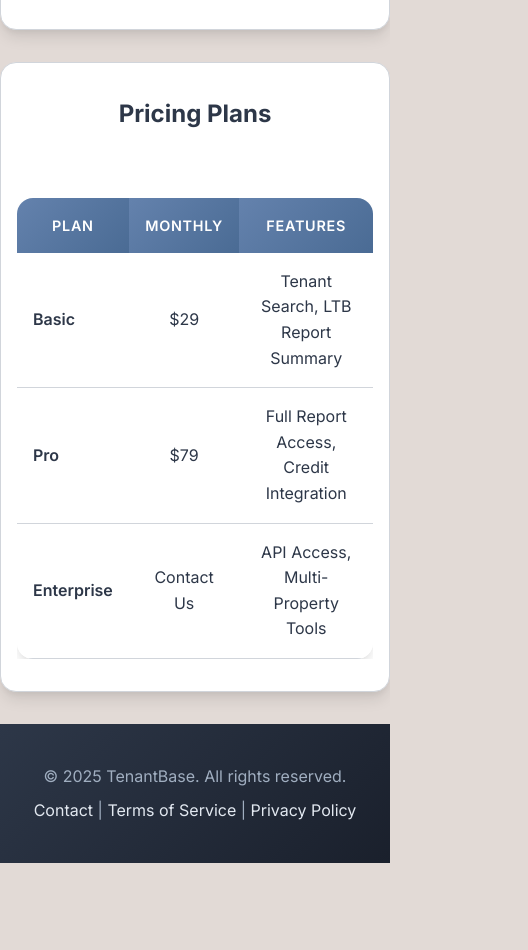
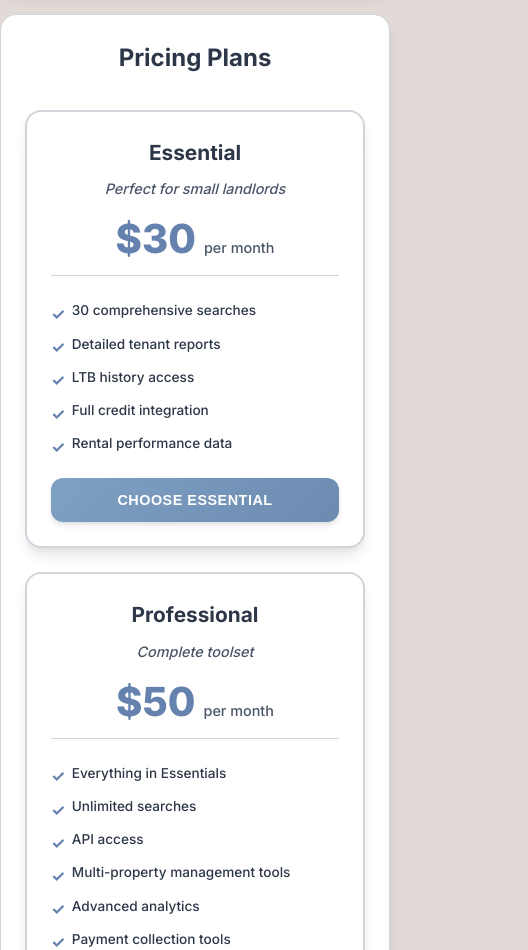
Before and after one commit to nlai86/TenantBase, a plain HTML site: page index.html in a window 390 px wide. Shown: the part 2051-3001 px from the top of the page, 528 px wide, since content can reach past the window. Before the commit the page ends 2914 px from the top, so only its background shows below. Drawn offline with Linux system fonts and the light colour scheme.

Commit message:
re-did pricing tiers

```diff
--- a/index.html
+++ b/index.html
@@ -112,32 +112,49 @@
     <section class="section highlight" id="pricing">
       <h2>Pricing Plans</h2>
       <div class="pricing">
-        <table>
-          <thead>
-            <tr>
-              <th>Plan</th>
-              <th>Monthly</th>
-              <th>Features</th>
-            </tr>
-          </thead>
-          <tbody>
-            <tr>
-              <td>Basic</td>
-              <td>$29</td>
-              <td>Tenant Search, LTB Report Summary</td>
-            </tr>
-            <tr>
-              <td>Pro</td>
-              <td>$79</td>
-              <td>Full Report Access, Credit Integration</td>
-            </tr>
-            <tr>
-              <td>Enterprise</td>
-              <td>Contact Us</td>
-              <td>API Access, Multi-Property Tools</td>
-            </tr>
-          </tbody>
-        </table>
+        <div class="pricing-cards">
+          <div class="pricing-card">
+            <div class="plan-header">
+              <h3>Essential</h3>
+              <p class="plan-description">Perfect for small landlords</p>
+              <div class="plan-price">
+                <span class="price">$30</span>
+                <span class="period">per month</span>
+              </div>
+            </div>
+            <div class="plan-features">
+              <ul>
+                <li>30 comprehensive searches</li>
+                <li>Detailed tenant reports</li>
+                <li>LTB history access</li>
+                <li>Full credit integration</li>
+                <li>Rental performance data</li>
+              </ul>
+            </div>
+            <button class="plan-button">Choose Essential</button>
+          </div>
+          <div class="pricing-card popular">
+            <div class="plan-header">
+              <h3>Professional</h3>
+              <p class="plan-description">Complete toolset</p>
+              <div class="plan-price">
+                <span class="price">$50</span>
+                <span class="period">per month</span>
+              </div>
+            </div>
+            <div class="plan-features">
+              <ul>
+                <li>Everything in Essentials</li>
+                <li>Unlimited searches</li>
+                <li>API access</li>
+                <li>Multi-property management tools</li>
+                <li>Advanced analytics</li>
+                <li>Payment collection tools</li>
+              </ul>
+            </div>
+            <button class="plan-button primary">Choose Professional</button>
+          </div>
+        </div>
       </div>
     </section>
   </main>
--- a/styles.css
+++ b/styles.css
@@ -331,7 +331,6 @@
   box-shadow: var(--shadow-xl);
 }
 
-/* Update hero buttons to center the single button */
 .hero-buttons {
   display: flex;
   gap: 1rem;
@@ -339,7 +338,6 @@
   flex-wrap: wrap;
 }
 
-/* Make sample report button match the search button style but secondary */
 .hero .secondary {
   background: linear-gradient(135deg, var(--accent) 0%, var(--accent-dark) 100%);
   color: white;
@@ -430,10 +428,14 @@
   border: 1px solid var(--border);
   border-radius: var(--card-radius);
   box-shadow: var(--shadow-lg);
-  margin: 2rem clamp(1rem, 4vw, 2rem);
+  margin: 1.5rem clamp(1rem, 4vw, 2rem);
   max-width: 1200px;
   margin-left: auto;
   margin-right: auto;
+}
+
+.section.highlight#pricing {
+  padding: clamp(1.5rem, 4vw, 2.5rem) clamp(1rem, 4vw, 2rem);
 }
 
 .section h2 {
@@ -448,6 +450,10 @@
   transition: var(--transition);
 }
 
+.section#pricing h2 {
+  margin-bottom: 1rem;
+}
+
 .section h2.animate-in {
   opacity: 1;
   transform: translateY(0);
@@ -509,14 +515,190 @@
   box-shadow: var(--shadow-xl);
 }
 
-/* Table Styles */
+/* Pricing Cards Styles */
 .pricing, .comparison {
   max-width: 1000px;
   margin: 0 auto;
-  overflow-x: auto;
-}
-
-table {
+  overflow: visible;
+}
+
+.pricing-cards {
+  display: grid;
+  grid-template-columns: repeat(2, 1fr);
+  gap: 2rem;
+  margin-top: 2rem;
+  max-width: 800px;
+  margin-left: auto;
+  margin-right: auto;
+  padding: 0 1rem;
+}
+
+.pricing-card {
+  background: white;
+  border-radius: var(--card-radius);
+  padding: 2rem;
+  box-shadow: var(--shadow-lg);
+  border: 2px solid var(--border);
+  transition: var(--transition);
+  position: relative;
+  min-height: 480px;
+  display: flex;
+  flex-direction: column;
+}
+
+.pricing-card.recommended {
+  border-color: var(--primary);
+  transform: scale(1.02);
+  box-shadow: var(--shadow-xl);
+}
+
+.pricing-card.recommended::before {
+  content: '';
+  position: absolute;
+  top: 0;
+  left: 0;
+  right: 0;
+  height: 4px;
+  background: linear-gradient(90deg, var(--primary), var(--accent));
+}
+
+.pricing-card:hover {
+  transform: translateY(-3px);
+  box-shadow: var(--shadow-xl);
+}
+
+.pricing-card.recommended:hover {
+  transform: scale(1.02) translateY(-3px);
+}
+
+.plan-header {
+  text-align: center;
+  margin-bottom: 2rem;
+  padding-bottom: 1.5rem;
+  border-bottom: 1px solid var(--border);
+}
+
+.plan-header h3 {
+  font-size: 1.4rem;
+  font-weight: 700;
+  margin: 0 0 0.5rem 0;
+  color: var(--text-primary);
+}
+
+.plan-description {
+  color: var(--text-secondary);
+  margin: 0 0 1.2rem 0;
+  font-style: italic;
+  font-size: 0.95rem;
+  font-weight: 500;
+}
+
+.plan-price {
+  display: flex;
+  align-items: baseline;
+  justify-content: center;
+  gap: 0.5rem;
+}
+
+.price {
+  font-size: 2.8rem;
+  font-weight: 800;
+  color: var(--primary);
+  line-height: 1;
+}
+
+.period {
+  font-size: 1rem;
+  color: var(--text-secondary);
+  font-weight: 500;
+}
+
+.plan-features {
+  margin-bottom: 2rem;
+  flex-grow: 1;
+  display: flex;
+  flex-direction: column;
+  justify-content: flex-start;
+}
+
+.plan-features ul {
+  list-style: none;
+  padding: 0;
+  margin: 0;
+  display: flex;
+  flex-direction: column;
+  gap: 0.8rem;
+  flex-grow: 1;
+}
+
+.plan-features li {
+  display: flex;
+  align-items: flex-start;
+  font-size: 0.9rem;
+  color: var(--text-primary);
+  position: relative;
+  padding-left: 1.5rem;
+  line-height: 1.5;
+  font-weight: 500;
+}
+
+.plan-features li::before {
+  content: '✓';
+  position: absolute;
+  left: 0;
+  top: 0.1rem;
+  color: var(--primary);
+  font-weight: bold;
+  font-size: 1rem;
+  line-height: 1.5;
+}
+
+.plan-button {
+  width: 100%;
+  background: linear-gradient(135deg, var(--accent) 0%, var(--accent-dark) 100%);
+  color: white;
+  border: none;
+  padding: 0.9rem 1.5rem;
+  border-radius: var(--btn-radius);
+  font-size: 0.9rem;
+  font-weight: 600;
+  cursor: pointer;
+  transition: var(--transition);
+  text-transform: uppercase;
+  letter-spacing: 0.5px;
+  box-shadow: var(--shadow);
+  position: relative;
+  overflow: hidden;
+  margin-top: auto;
+}
+
+.plan-button.primary {
+  background: linear-gradient(135deg, var(--primary) 0%, var(--primary-dark) 100%);
+  box-shadow: var(--shadow-lg);
+}
+
+.plan-button::before {
+  content: '';
+  position: absolute;
+  top: 0;
+  left: -100%;
+  width: 100%;
+  height: 100%;
+  background: linear-gradient(90deg, transparent, rgba(255,255,255,0.2), transparent);
+  transition: left 0.5s;
+}
+
+.plan-button:hover::before {
+  left: 100%;
+}
+
+.plan-button:hover {
+  transform: translateY(-2px);
+  box-shadow: var(--shadow-xl);
+}
+
+/* Comparison Table Styles */
+.comparison table {
   width: 100%;
   border-collapse: separate;
   border-spacing: 0;
@@ -526,7 +708,7 @@
   box-shadow: var(--shadow-lg);
 }
 
-th {
+.comparison th {
   background: linear-gradient(135deg, var(--primary) 0%, var(--primary-dark) 100%);
   color: white;
   padding: 1rem;
@@ -537,7 +719,7 @@
   letter-spacing: 0.05em;
 }
 
-td {
+.comparison td {
   background: white;
   padding: 1rem;
   text-align: center;
@@ -545,14 +727,72 @@
   transition: var(--transition);
 }
 
-tr:hover td {
+.comparison tr:hover td {
   background: #f8fafc;
 }
 
-td:first-child {
+.comparison td:first-child {
   font-weight: 600;
   color: var(--text-primary);
   text-align: left;
+}
+
+/* Mobile Responsive for Pricing */
+@media (max-width: 768px) {
+  .pricing-cards {
+    grid-template-columns: 1fr;
+    gap: 1.5rem;
+    margin-top: 2rem;
+    padding: 0 0.5rem;
+  }
+
+  .pricing-card {
+    padding: 1.5rem;
+    min-height: 420px;
+  }
+
+  .pricing-card.recommended {
+    transform: none;
+  }
+
+  .pricing-card.recommended:hover {
+    transform: translateY(-3px);
+  }
+
+  .plan-header {
+    margin-bottom: 1.5rem;
+    padding-bottom: 1rem;
+  }
+
+  .plan-header h3 {
+    font-size: 1.3rem;
+  }
+
+  .plan-description {
+    font-size: 0.9rem;
+  }
+
+  .price {
+    font-size: 2.5rem;
+  }
+
+  .period {
+    font-size: 0.9rem;
+  }
+
+  .plan-features {
+    margin-bottom: 1.5rem;
+  }
+
+  .plan-features li {
+    font-size: 0.85rem;
+    padding-left: 1.3rem;
+  }
+
+  .plan-button {
+    padding: 0.9rem 1.3rem;
+    font-size: 0.9rem;
+  }
 }
 
 /* Footer */
@@ -578,7 +818,7 @@
   color: var(--primary-light);
 }
 
-/* Modal Styles - Direct solid background approach */
+/* Modal Styles */
 .modal {
   display: none;
   position: fixed;
@@ -587,28 +827,25 @@
   top: 0;
   width: 100vw;
   height: 100vh;
-  background: #1a1a1a; /* Solid background instead of rgba */
+  background: #1a1a1a;
   overflow-y: auto;
   overflow-x: hidden;
-  /* Hide scrollbar while keeping functionality */
-  scrollbar-width: none; /* Firefox */
-  -ms-overflow-style: none; /* Internet Explorer and Edge */
+  scrollbar-width: none;
+  -ms-overflow-style: none;
   scroll-behavior: auto !important;
 }
 
-/* Additional safety background */
 .modal::before {
   content: '';
   position: absolute;
   top: 0;
   left: 0;
   width: 100%;
-  height: 200vh; /* Make it much taller than viewport */
-  background: #1a1a1a; /* Same solid background */
+  height: 200vh;
+  background: #1a1a1a;
   z-index: -1;
 }
 
-/* Hide scrollbar for Webkit browsers */
 .modal::-webkit-scrollbar {
   display: none;
 }
@@ -624,38 +861,31 @@
   box-shadow: var(--shadow-xl);
   animation: modalSlideIn 0.3s cubic-bezier(0.4, 0, 0.2, 1);
   z-index: 1;
-  /* Remove height constraints that might cause issues */
   min-height: auto;
-  /* Hide scrollbar while keeping functionality */
-  scrollbar-width: none; /* Firefox */
-  -ms-overflow-style: none; /* Internet Explorer and Edge */
+  scrollbar-width: none;
+  -ms-overflow-style: none;
   overflow-y: auto;
   overflow-x: hidden;
 }
 
-/* Hide scrollbar for Webkit browsers */
 .modal-content::-webkit-scrollbar,
 .comprehensive-report-modal::-webkit-scrollbar {
   display: none;
 }
 
-/* Comprehensive report modal needs to be much larger */
 .comprehensive-report-modal {
   max-width: 1160px;
   width: calc(100% - 40px);
   margin: 20px auto;
   padding: 0;
   z-index: 1;
-  /* Remove height constraints that might cause issues */
   min-height: auto;
-  /* Hide scrollbar while keeping functionality */
-  scrollbar-width: none; /* Firefox */
-  -ms-overflow-style: none; /* Internet Explorer and Edge */
+  scrollbar-width: none;
+  -ms-overflow-style: none;
   overflow-y: auto;
   overflow-x: hidden;
 }
 
-/* Hide scrollbar for Webkit browsers */
 .comprehensive-report-modal::-webkit-scrollbar {
   display: none;
 }
@@ -689,7 +919,7 @@
   z-index: 100;
   background: rgba(255, 255, 255, 0.9);
   box-shadow: 0 2px 8px rgba(0, 0, 0, 0.1);
-  line-height: 1; /* Ensures proper vertical centering */
+  line-height: 1;
   text-align: center;
 }
 
@@ -804,7 +1034,7 @@
   border-radius: 8px;
   padding: 1rem 1.5rem;
   max-width: 300px;
-  z-index: 999; /* Reduced from 1001 to stay below modal close buttons */
+  z-index: 999;
   transform: translateX(110%);
   transition: all 0.3s ease;
   font-size: 0.9rem;
@@ -844,7 +1074,7 @@
 .report-header {
   background: linear-gradient(135deg, var(--primary) 0%, var(--primary-dark) 100%);
   color: white;
-  padding: 2rem 2rem 2rem 2rem; /* Match the report content padding */
+  padding: 2rem 2rem 2rem 2rem;
   position: relative;
 }
 
@@ -854,23 +1084,23 @@
   align-items: flex-start;
   gap: 2rem;
   flex-wrap: wrap;
-  padding-top: 2rem; /* Add space above for the close button */
-  max-width: 1200px; /* Match the modal max-width */
-  margin: 0 auto; /* Center the content */
+  padding-top: 2rem;
+  max-width: 1200px;
+  margin: 0 auto;
 }
 
 .tenant-basic-info {
   flex: 1;
-  min-width: 0; /* Prevents flex item from overflowing */
-  text-align: left; /* Ensure left alignment */
+  min-width: 0;
+  text-align: left;
 }
 
 .tenant-basic-info h2 {
   margin: 0 0 0.5rem 0;
   font-size: 2rem;
   font-weight: 700;
-  word-wrap: break-word; /* Handle long names gracefully */
-  text-align: left; /* Explicitly left-align the name */
+  word-wrap: break-word;
+  text-align: left;
 }
 
 .report-date {
@@ -881,9 +1111,9 @@
 
 .risk-assessment {
   text-align: right;
-  flex-shrink: 0; /* Prevent shrinking */
-  margin-right: 0; /* Remove extra margin - let container handle alignment */
-  min-width: 180px; /* Ensure consistent width */
+  flex-shrink: 0;
+  margin-right: 0;
+  min-width: 180px;
 }
 
 .risk-badge {
@@ -895,7 +1125,7 @@
   text-transform: uppercase;
   letter-spacing: 0.5px;
   margin-bottom: 0.5rem;
-  white-space: nowrap; /* Prevent text wrapping */
+  white-space: nowrap;
 }
 
 .risk-description {
@@ -906,8 +1136,8 @@
 
 .report-content {
   padding: 2rem;
-  max-width: 1200px; /* Match header content max-width */
-  margin: 0 auto; /* Center the content */
+  max-width: 1200px;
+  margin: 0 auto;
 }
 
 .report-sections-grid {
@@ -1363,25 +1593,25 @@
 
   .header-content {
     flex-direction: column;
-    text-align: left; /* Keep left alignment on mobile too */
-    align-items: flex-start; /* Start from left on mobile */
-    padding-right: 2rem; /* Adjust for mobile */
-    padding-top: 1.5rem; /* Less top padding on mobile */
+    text-align: left;
+    align-items: flex-start;
+    padding-right: 2rem;
+    padding-top: 1.5rem;
   }
 
   .tenant-basic-info {
-    text-align: left; /* Explicitly left on mobile */
+    text-align: left;
   }
 
   .tenant-basic-info h2 {
-    text-align: left; /* Keep name on left even on mobile */
+    text-align: left;
   }
 
   .risk-assessment {
-    text-align: left; /* Align with name on mobile */
-    margin-left: 0; /* Remove auto margin on mobile */
-    margin-right: 0; /* Remove right margin on mobile */
-    margin-top: 1rem; /* Add some space from name */
+    text-align: left;
+    margin-left: 0;
+    margin-right: 0;
+    margin-top: 1rem;
   }
 
   .credit-score-display {
```
Also changed, not shown: script.js (+14 -1 lines), TB_Logo_favicon.png (added).
